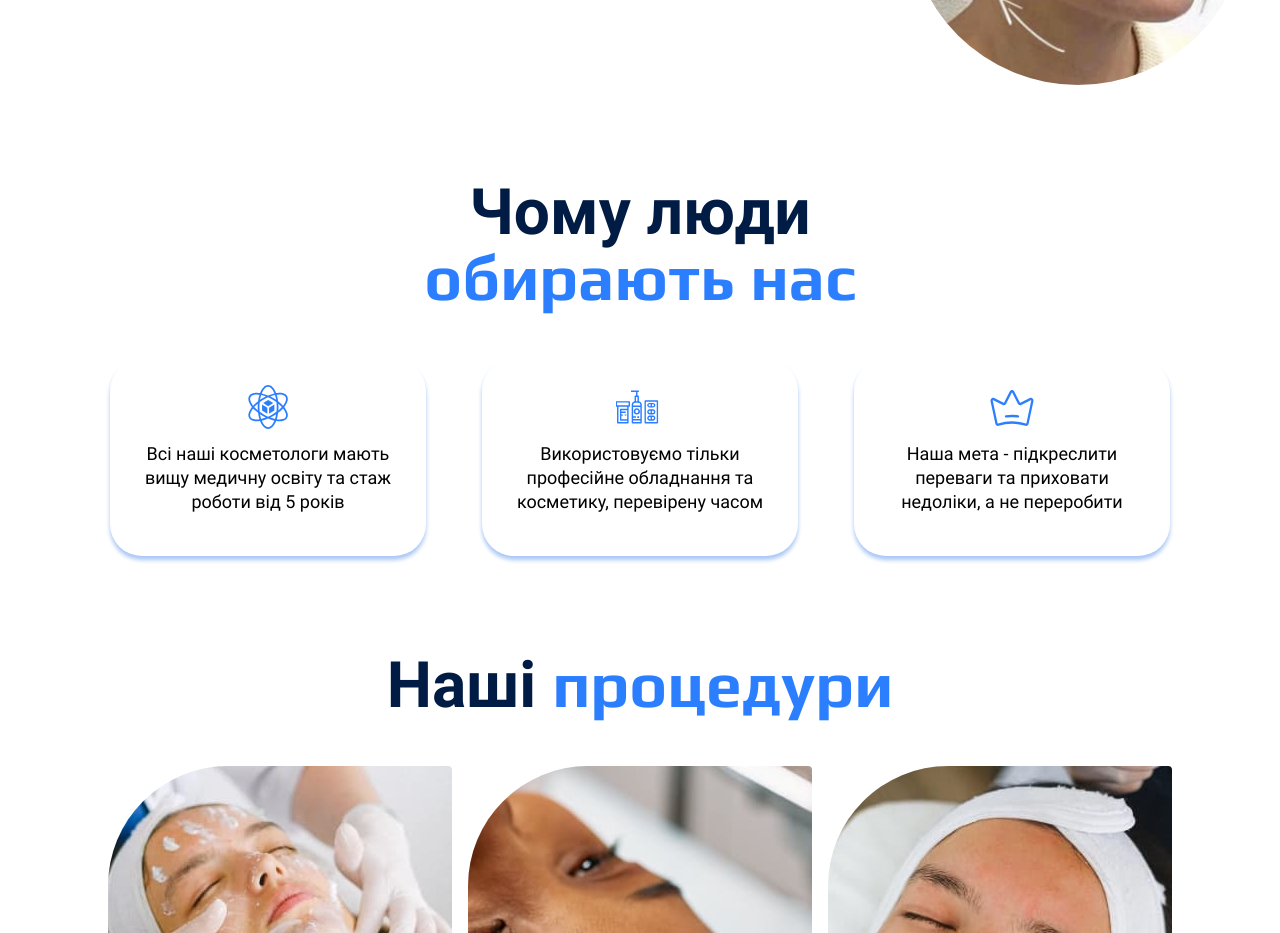
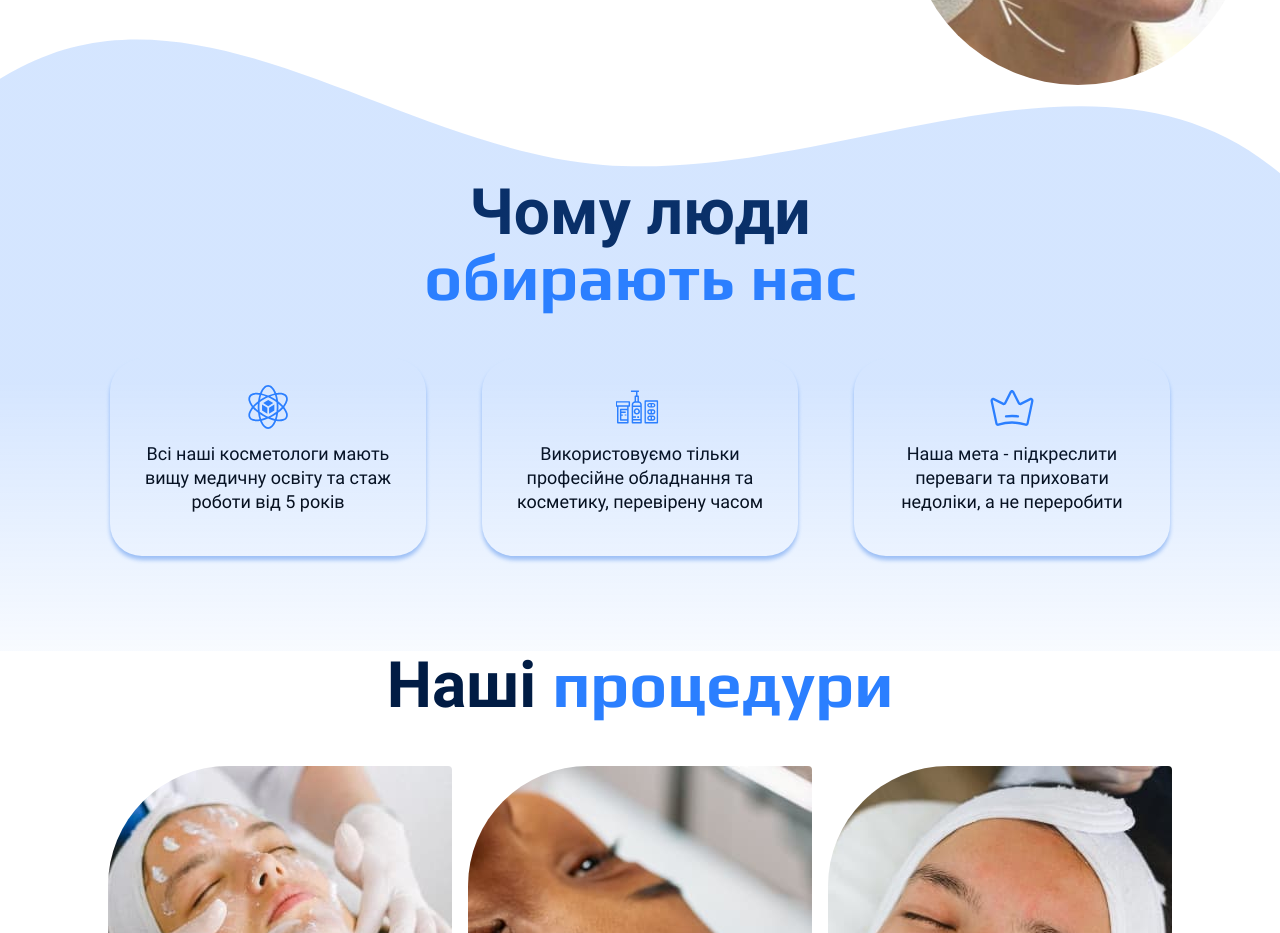
Before and after one commit to nadiiahonchar1/genius-homework-4, a plain HTML site: page index.html in a window 1280 px wide. Shown: the part 1320-2253 px from the top of the page. Drawn offline with Linux system fonts and the light colour scheme.

Commit message:
added wave

```diff
--- a/scss/lauout/_why-us-section.scss
+++ b/scss/lauout/_why-us-section.scss
@@ -1,4 +1,15 @@
 .why-us-section {
+  position: relative;
+  &::before {
+    content: '';
+    width: 100%;
+    height: 130%;
+    position: absolute;
+    top: -20%;
+    background-image: url(../../images/background.svg);
+    background-repeat: no-repeat;
+    background-size: cover;
+  }
   &__title {
     margin-bottom: 48px;
     text-align: center;
```
Also changed, not shown: css/main.min.css, images/background.png (added), images/background.svg (added), 1 other file.
